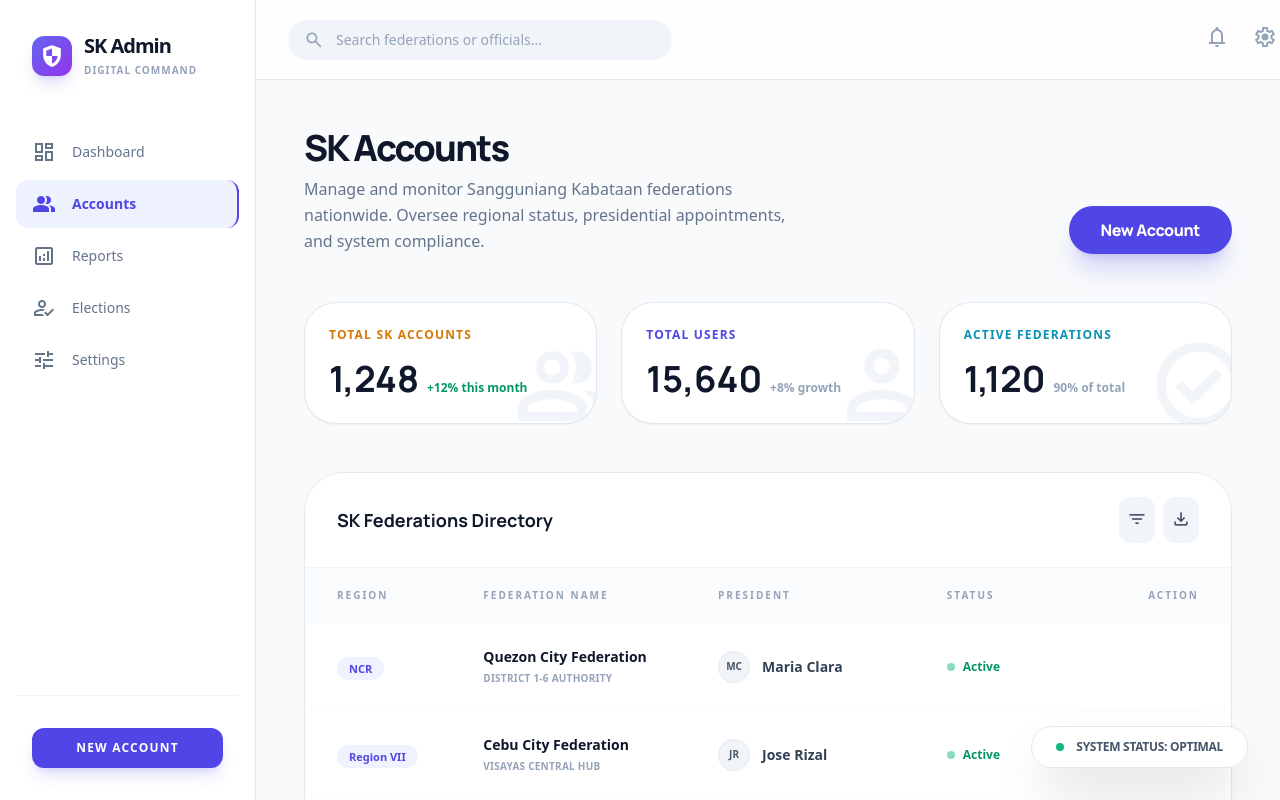
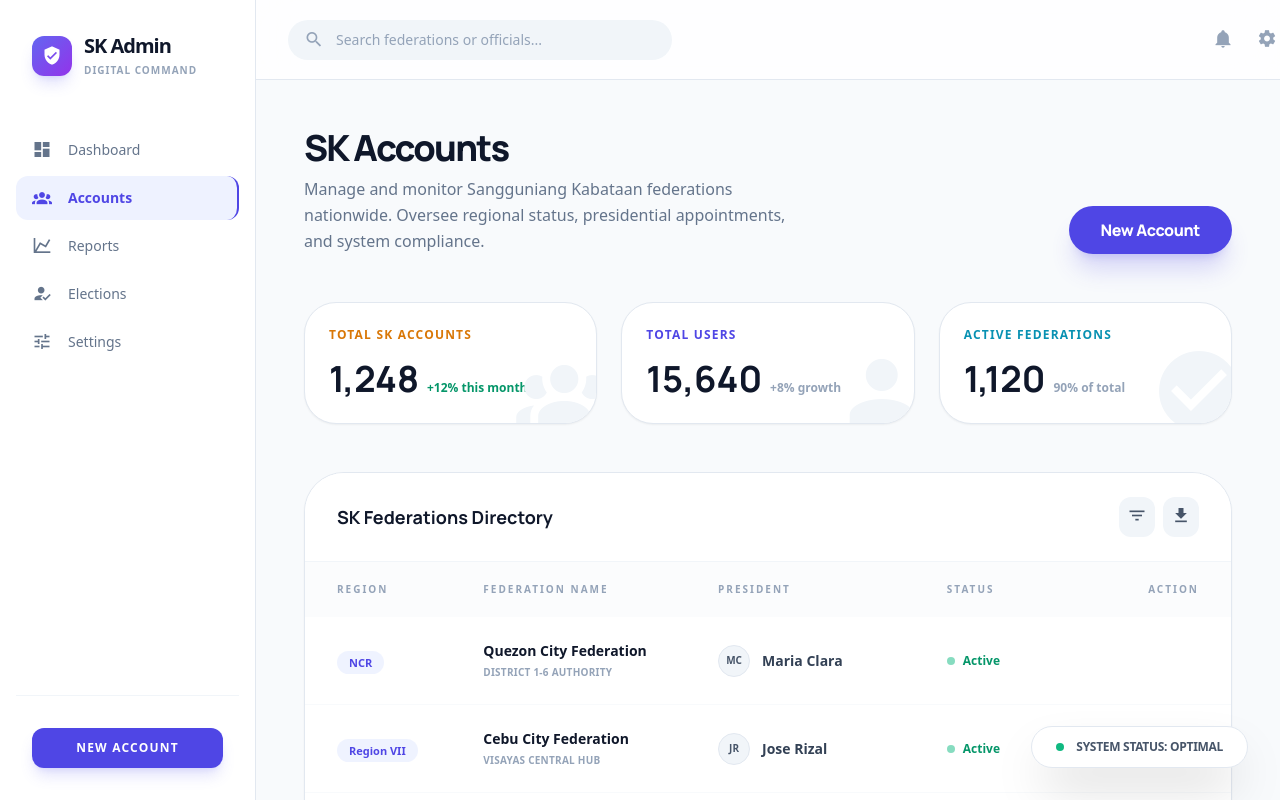
Before and after one commit to TotalElderBerry/skf, a Nuxt app: page /dashboard in a window 1280 px wide. Shown: the top 800 px of the page. Built offline with nearby package versions, Linux system fonts and the light colour scheme.

Commit message:
icon improvements

```diff
--- a/components/Navbar.vue
+++ b/components/Navbar.vue
@@ -18,9 +18,9 @@
     </nav>
 
     <div class="flex items-center gap-4">
-      <button class="text-zinc-400 hover:text-white text-[13px] font-bold transition-colors">
+      <NuxtLink to="/login" class="text-zinc-400 hover:text-white text-[13px] font-bold transition-colors">
         Login
-      </button>
+      </NuxtLink>
       <button class="bg-white text-black px-6 py-2.5 rounded-full text-[13px] font-bold transition-all shadow-lg hover:shadow-white/20 active:scale-95">
         Get Started
       </button>
--- a/nuxt.config.ts
+++ b/nuxt.config.ts
@@ -6,7 +6,10 @@ export default defineNuxtConfig({
   },
   devtools: { enabled: true },
   modules: ['@nuxtjs/tailwindcss'],
-  css: ['~/assets/css/main.css'],
+  css: [
+    '~/assets/css/main.css',
+    '@mdi/font/css/materialdesignicons.min.css'
+  ],
   devServer: {
     port: 3000
   },
@@ -28,7 +31,6 @@ export default defineNuxtConfig({
       ],
       link: [
         { rel: 'icon', type: 'image/svg+xml', href: '/favicon.svg' },
-        { rel: 'stylesheet', href: 'https://fonts.googleapis.com/css2?family=Material+Symbols+Outlined:wght@100..700,FILL@0..1&display=swap' },
         { rel: 'stylesheet', href: 'https://fonts.googleapis.com/css2?family=Inter:wght@400;500;600;700&display=swap' },
         { rel: 'stylesheet', href: 'https://fonts.googleapis.com/css2?family=Manrope:wght@200;400;500;700;800&display=swap' }
       ]
--- a/package.json
+++ b/package.json
@@ -12,6 +12,7 @@
     "deploy": "gh-pages -d .output/public"
   },
   "dependencies": {
+    "@mdi/font": "^7.4.47",
     "@nuxtjs/tailwindcss": "^6.14.0",
     "nuxt": "^4.4.2",
     "vue": "^3.5.30",
--- a/pages/dashboard.vue
+++ b/pages/dashboard.vue
@@ -3,11 +3,11 @@ import { ref } from 'vue'
 
 const activeItem = ref('Accounts')
 const navItems = [
-  { name: 'Dashboard', icon: 'dashboard' },
-  { name: 'Accounts', icon: 'group' },
-  { name: 'Reports', icon: 'analytics' },
-  { name: 'Elections', icon: 'how_to_reg' },
-  { name: 'Settings', icon: 'tune' }
+  { name: 'Dashboard', icon: 'mdi-view-dashboard' },
+  { name: 'Accounts', icon: 'mdi-account-group' },
+  { name: 'Reports', icon: 'mdi-chart-line' },
+  { name: 'Elections', icon: 'mdi-account-check' },
+  { name: 'Settings', icon: 'mdi-tune' }
 ]
 
 const federations = [
@@ -25,7 +25,7 @@ const federations = [
       <div class="mb-12 px-4">
         <div class="flex items-center gap-3">
           <div class="w-10 h-10 rounded-xl bg-gradient-to-br from-indigo-500 to-purple-600 flex items-center justify-center shadow-lg shadow-indigo-500/20">
-            <span class="material-symbols-outlined text-white font-bold" style="font-variation-settings: 'FILL' 1;">security</span>
+            <span class="mdi mdi-shield-check text-white text-xl font-bold"></span>
           </div>
           <div>
             <h1 class="text-xl font-bold text-slate-900 tracking-tighter">SK Admin</h1>
@@ -47,7 +47,7 @@ const federations = [
               : 'text-slate-500 hover:text-slate-900 hover:bg-slate-100'
           ]"
         >
-          <span class="material-symbols-outlined" :style="activeItem === item.name ? 'font-variation-settings: \'FILL\' 1;' : ''">{{ item.icon }}</span>
+          <span :class="['mdi', item.icon, 'text-xl']"></span>
           <span>{{ item.name }}</span>
         </a>
       </nav>
@@ -62,7 +62,7 @@ const federations = [
     <!-- TopNavBar (Authenticated / Light Mode) -->
     <header class="w-full sticky top-0 z-40 bg-white/80 backdrop-blur-xl h-20 ml-64 flex justify-between items-center px-8 border-b border-slate-200">
       <div class="relative w-96">
-        <span class="material-symbols-outlined absolute left-4 top-1/2 -translate-y-1/2 text-slate-400 text-xl">search</span>
+        <span class="mdi mdi-magnify absolute left-4 top-1/2 -translate-y-1/2 text-slate-400 text-xl"></span>
         <input
           class="w-full bg-slate-100 border-none rounded-full py-2.5 pl-12 pr-6 text-sm text-slate-900 focus:ring-2 focus:ring-indigo-500/50 placeholder:text-slate-400 transition-all font-medium"
           placeholder="Search federations or officials..."
@@ -71,10 +71,10 @@ const federations = [
       </div>
       <div class="flex items-center gap-6">
         <button class="text-slate-400 hover:text-indigo-600 transition-colors active:scale-95">
-          <span class="material-symbols-outlined">notifications</span>
+          <span class="mdi mdi-bell text-xl"></span>
         </button>
         <button class="text-slate-400 hover:text-indigo-600 transition-colors active:scale-95">
-          <span class="material-symbols-outlined">settings</span>
+          <span class="mdi mdi-cog text-xl"></span>
         </button>
         <div class="h-8 w-[1px] bg-slate-200 mx-2"></div>
         <div class="flex items-center gap-3 pl-2">
@@ -110,7 +110,7 @@ const federations = [
         <!-- Stat Card 1 -->
         <div class="bg-white p-6 rounded-[2rem] border border-slate-200 shadow-sm relative overflow-hidden group hover:shadow-md transition-all">
           <div class="absolute -right-4 -bottom-4 text-slate-100 group-hover:scale-110 transition-transform duration-500">
-            <span class="material-symbols-outlined text-8xl" style="font-variation-settings: 'wght' 700;">group</span>
+            <span class="mdi mdi-account-group text-8xl"></span>
           </div>
           <p class="text-amber-600 text-xs font-bold uppercase tracking-widest mb-4">Total SK Accounts</p>
           <div class="flex items-baseline gap-2">
@@ -121,7 +121,7 @@ const federations = [
         <!-- Stat Card 2 -->
         <div class="bg-white p-6 rounded-[2rem] border border-slate-200 shadow-sm relative overflow-hidden group hover:shadow-md transition-all">
           <div class="absolute -right-4 -bottom-4 text-slate-100 group-hover:scale-110 transition-transform duration-500">
-            <span class="material-symbols-outlined text-8xl" style="font-variation-settings: 'wght' 700;">person</span>
+            <span class="mdi mdi-account text-8xl"></span>
           </div>
           <p class="text-indigo-600 text-xs font-bold uppercase tracking-widest mb-4">Total Users</p>
           <div class="flex items-baseline gap-2">
@@ -132,7 +132,7 @@ const federations = [
         <!-- Stat Card 3 -->
         <div class="bg-white p-6 rounded-[2rem] border border-slate-200 shadow-sm relative overflow-hidden group hover:shadow-md transition-all">
           <div class="absolute -right-4 -bottom-4 text-slate-100 group-hover:scale-110 transition-transform duration-500">
-            <span class="material-symbols-outlined text-8xl" style="font-variation-settings: 'wght' 700;">check_circle</span>
+            <span class="mdi mdi-check-circle text-8xl"></span>
           </div>
           <p class="text-cyan-600 text-xs font-bold uppercase tracking-widest mb-4">Active Federations</p>
           <div class="flex items-baseline gap-2">
@@ -148,10 +148,10 @@ const federations = [
           <h4 class="font-headline font-bold text-lg text-slate-900">SK Federations Directory</h4>
           <div class="flex gap-2">
             <button class="p-2 rounded-xl bg-slate-100 hover:bg-slate-200 text-slate-600 transition-colors">
-              <span class="material-symbols-outlined text-xl">filter_list</span>
+              <span class="mdi mdi-filter-variant text-xl"></span>
             </button>
             <button class="p-2 rounded-xl bg-slate-100 hover:bg-slate-200 text-slate-600 transition-colors">
-              <span class="material-symbols-outlined text-xl">download</span>
+              <span class="mdi mdi-download text-xl"></span>
             </button>
           </div>
         </div>
@@ -233,8 +233,9 @@ const federations = [
   box-shadow: 0 0 10px rgba(245, 158, 11, 0.4);
 }
 
-.material-symbols-outlined {
-  font-variation-settings: 'FILL' 0, 'wght' 400, 'GRAD' 0, 'opsz' 24;
+.mdi {
+  display: inline-block;
+  line-height: 1;
 }
 
 /* Ensure no background leakage from landing page */
```
Also changed, not shown: pages/login.vue (added, +123 -0 lines).
